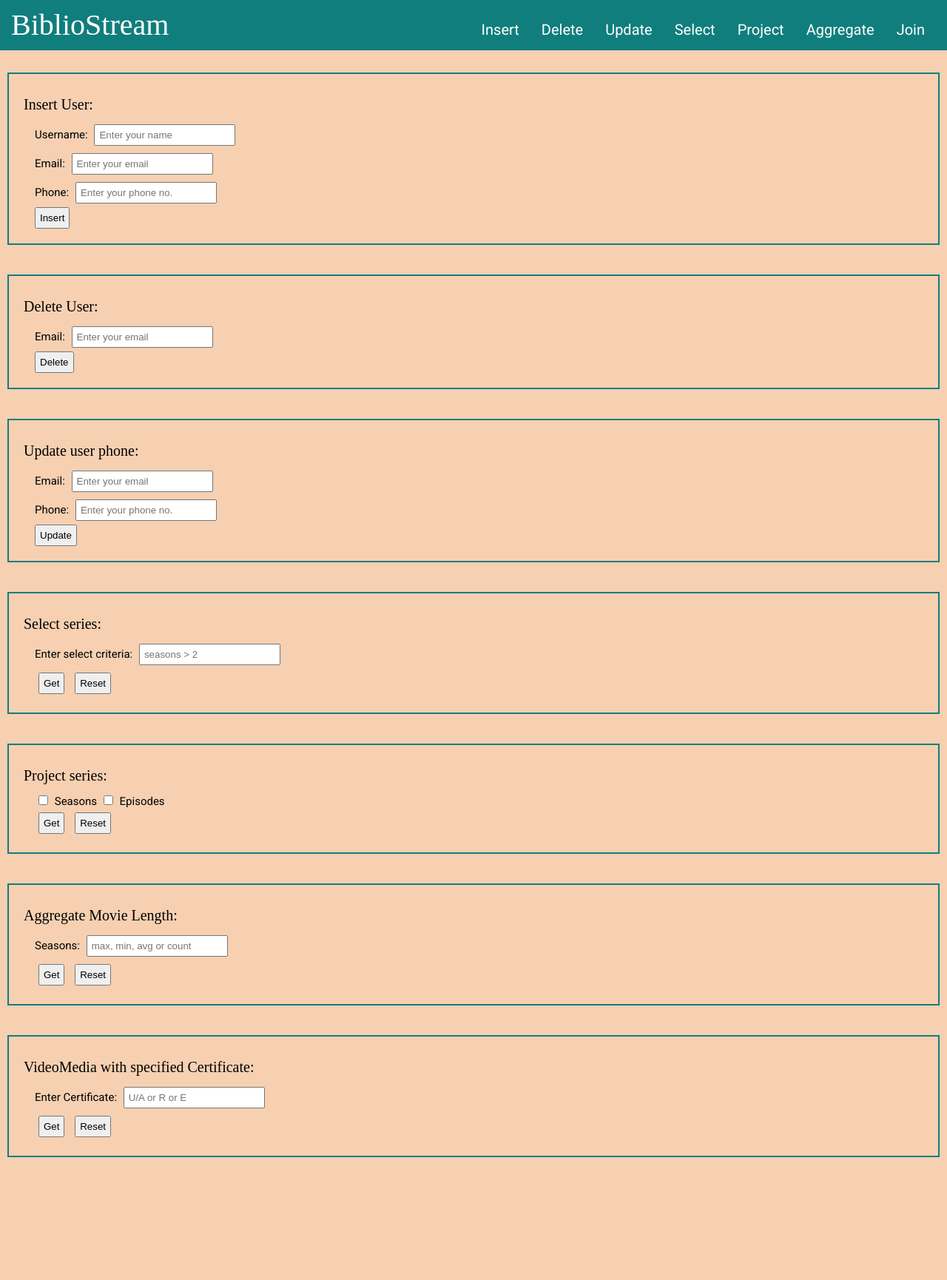
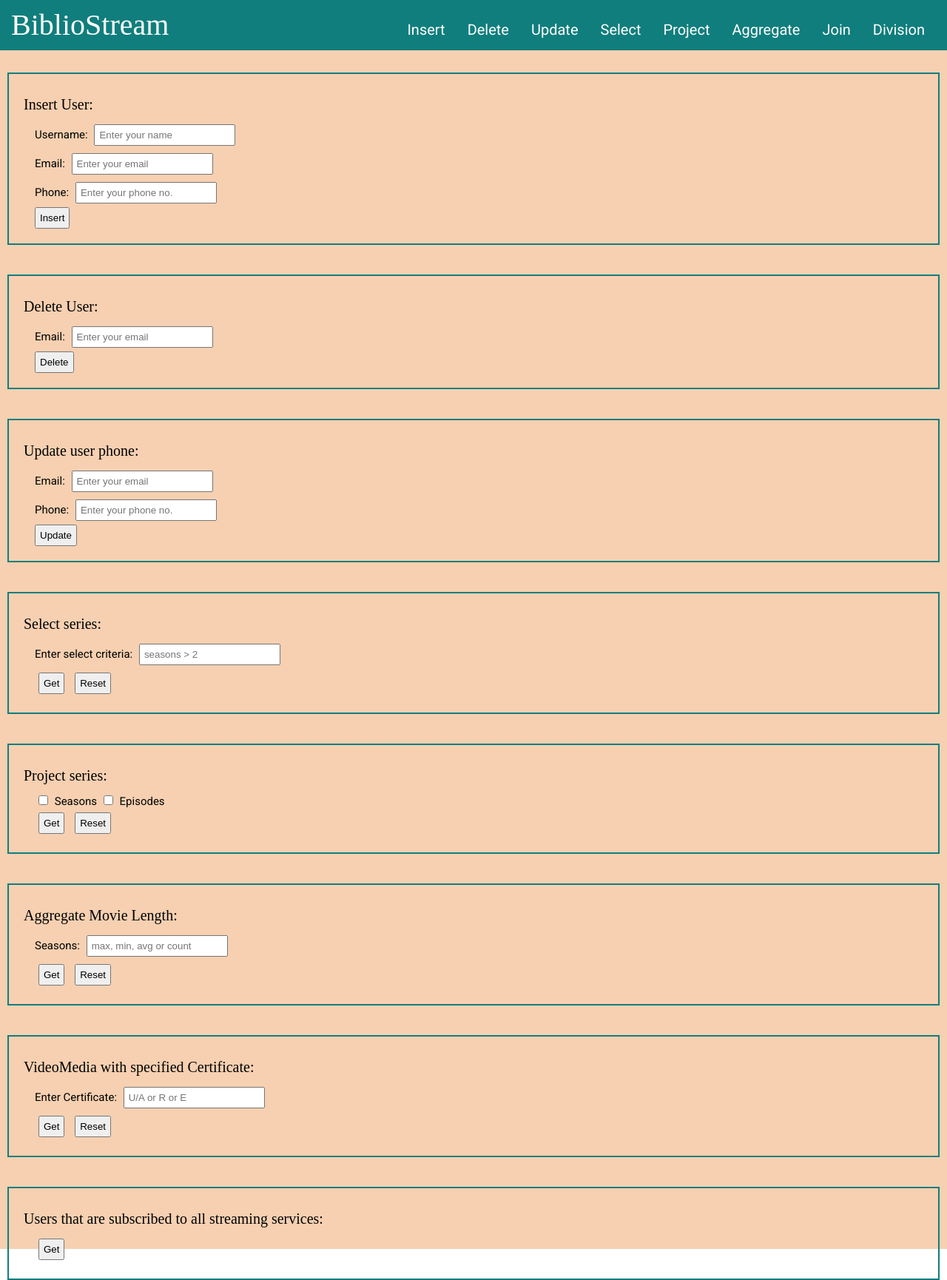
Before and after one commit to yaash45/BiblioStream, a Flask app: page / in a window 1280 px wide. Shown: the whole page at 74% size. Before the commit the page ends 1564 px from the top, so only its background shows below. Run offline with Flask 2, Linux system fonts and the light colour scheme; parts of the project's set-up code (start-up, migrations or seed data) failed here and were passed over; some web fonts are replaced.

Commit message:
Added division

```diff
--- a/dbconfig_sample.yaml
+++ b/dbconfig_sample.yaml
@@ -3,4 +3,4 @@
   port: "5432"
   database: "postgres"
   user: "postgres"
-  password: "password"
+  password: "kendrick47"
--- a/src/templates/index.html
+++ b/src/templates/index.html
@@ -29,6 +29,7 @@
             <li><a href="#project">Project</a></li>
             <li><a href="#aggregate">Aggregate</a></li>
             <li><a href="#join">Join</a></li>
+            <li><a href="#division">Division</a></li>
           </ul>
         </div>
       </div>
@@ -158,6 +159,17 @@
           <span class="db_result"> {{ join_result }}</span>
           {% endif %}
         </div>
+        <div class="form" class="division_user">
+          <span class="header"><a id="division">Users that are subscribed to all streaming services:</a></span>
+          <form action="{{url_for('division_user')}}" method="GET">
+
+            <input type="submit" name="divison_get" value="Get"></input>
+
+          </form>
+          {% if divide_result %}
+          <span class="db_result"> {{ divide_result }}</span>
+          {% endif %}
+        </div>
       </div>
     </div>
   </body>
```
